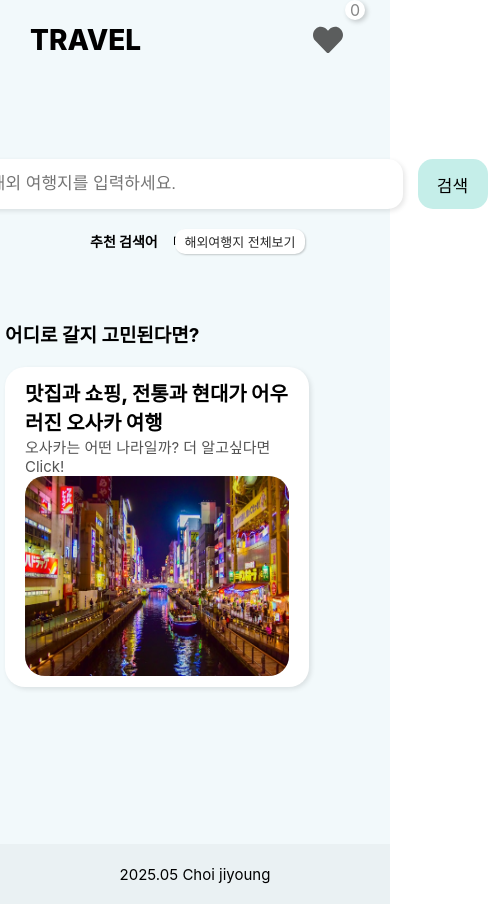
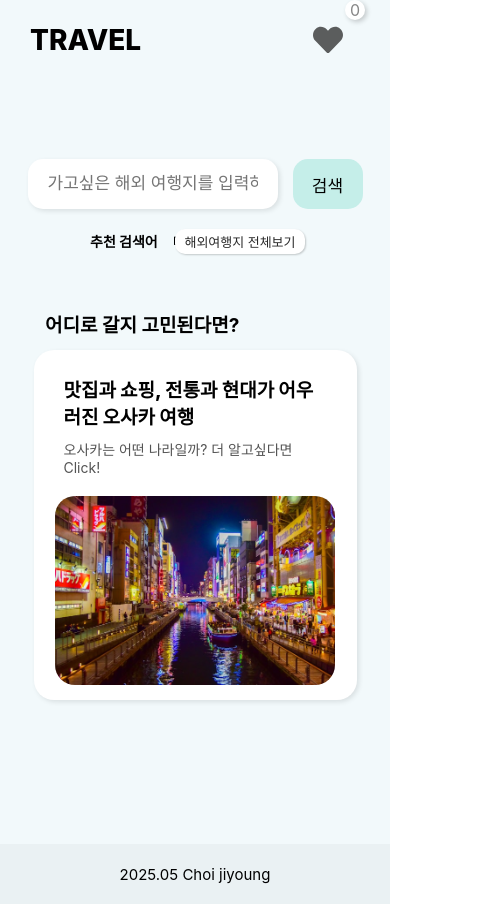
Before and after one commit to jizero1/react-project4-travel, a React (Create React App) app: page /#/ in a window 390 px wide. Shown: the whole page, 488 px wide, since content can reach past the window. Built offline with nearby package versions, Linux system fonts and the light colour scheme.

Commit message:
feat: TravelBanner.css 배너가 왼쪽으로 치우친 문제해결 및 배너 위에 '어디로갈지 고민된다면?'텍스트를 before를 이용해서 추가함

```diff
--- a/src/pages/Home/SearchBar.css
+++ b/src/pages/Home/SearchBar.css
@@ -43,6 +43,7 @@
     position: relative;
 }
 
+/* -------------- 추천 검색어 -------------- */
 .searchBar-travelAll-container .searchBar-travelPick {
     display: flex;
     position: absolute;
@@ -88,3 +89,11 @@
 .searchBar-travelAll-container .searchBar-travelAll:hover {
      background-color: rgb(134, 134, 134,0.2);
 }
+
+
+@media screen and (max-width: 768px) {
+.searchBar .searchBar-input {
+    width: 250px;
+}
+
+}
--- a/src/pages/Home/TravelBanner.css
+++ b/src/pages/Home/TravelBanner.css
@@ -2,24 +2,30 @@
     width: 75%;
     max-width: 800px;
     min-width: 380px;
-    margin-top: 50px;
+    margin-top: 80px;
+    /* flex-direction: column; */
+        position: relative;
+
 }
 
-.travelBanner .travelBanner-title {
-    font-weight: 700;
+.travelBanner::before {
+    content: "어디로 갈지 고민된다면?";
+    left: 40px;
+    top: -40px;
+    position: absolute;
+        font-weight: 700;
     font-size: 19px;
-    margin-bottom: 20px;
+    /* margin-bottom: 20px; */
 }
-
 .travelBanner .travelBanner-container {
     width: 95%;
     /* height: 250px; */
-    max-height: 320px;
+    max-height: 350px;
     border-radius: 20px;
     background-color: rgb(255, 255, 255);
     box-shadow: 2px 2px 5px rgb(0, 0, 0,0.1);
     cursor: pointer;
-    padding: 20px;
+    padding: 15px 30px 15px 30px;
 }
 .travelBanner-container .travelBanner-container-item {
     width: 100%;
@@ -43,14 +49,17 @@
 .travelBanner-container-item .travelBanner-text {
     /* position: absolute; */
     /* left:20px; */
-    width: 100%;
+
     /* margin: 0px 20px 0px 20px; */
     /* margin-right: 10px; */
+    width: 100%;
+    margin-right: 20px;
     /* background-color: blue; */
 }
 .travelBanner-text .travelBanner-text-title {
     font-size: 20px;
     font-weight: 800;
+    margin-bottom: 10px;
 }
 .travelBanner-text .travelBanner-text-subTitle {
     font-size: 15px;
@@ -61,9 +70,8 @@
 
 @media screen and (max-width: 768px) {
     .travelBanner .travelBanner-container {
-    width: 80%;
-    /* height: 250px; */
-    max-height: 320px;
+    width: 85%;
+    height: 370px;
     border-radius: 20px;
     background-color: rgb(255, 255, 255);
     box-shadow: 2px 2px 5px rgb(0, 0, 0,0.1);
@@ -84,15 +92,26 @@
     /* position: absolute; */
     /* left:20px; */
     width: 100%;
+        margin-right: 0px;
     /* text-align: center; */
     /* margin: 0px 20px 0px 20px; */
     /* margin-right: 10px; */
     /* background-color: blue; */
 }
-
+.travelBanner-text .travelBanner-text-title {
+margin-top: 10px;
+font-size: 19px;
+}
+.travelBanner-text .travelBanner-text-subTitle {
+    /* font-size: 15px;
+    color: rgb(84, 84, 84); */
+    /* font-weight: 800; */
+    font-size: 14px;
+    margin-bottom: 20px;
+}
 .travelBanner-container-item img{
-    width: 100%;
-    height: 200px;
+    /* width: 100%; */
+    /* height: 200px; */
     border-radius: 20px;
     /* margin-right: 20px; */
     /* border-radius: 100%; */
--- a/src/pages/Home/TravelBanner.js
+++ b/src/pages/Home/TravelBanner.js
@@ -27,8 +27,7 @@ function TravelBanner() {
     }
 
     return (
-        <div className="travelBanner">
-            <p className="travelBanner-title">어디로 갈지 고민된다면?</p>
+        <div className="travelBanner common-flex">
             <div className="travelBanner-container common-flex">
                 {randomBanner().map((travel) => (
                     <div key={travel.id} className="travelBanner-container-item" onClick={() => bannerClick(travel.bannerId)}>
--- a/src/pages/Travel/Travel.js
+++ b/src/pages/Travel/Travel.js
@@ -62,7 +62,6 @@ function Travel() {
         }
 
         // 사용자가 입력한 여행지와 일치하는 여행지만 찾아서 필터링함
-
         if (inputText && inputText.trim() !== "") {
             data = data.filter(item =>
                 item.search.some(keyword =>
```
Also changed, not shown: 1 other file (tests, documents, lock files or other folders).
